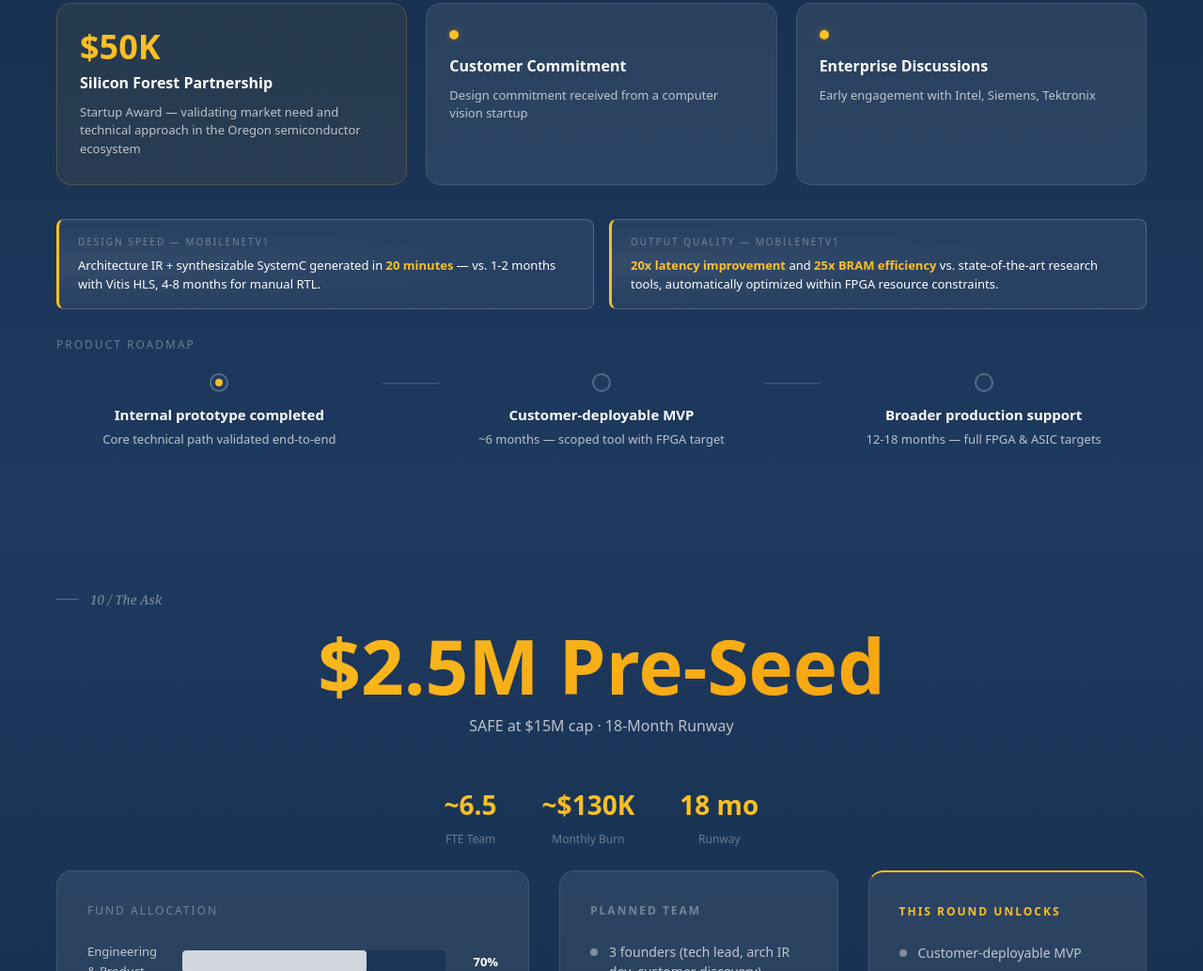
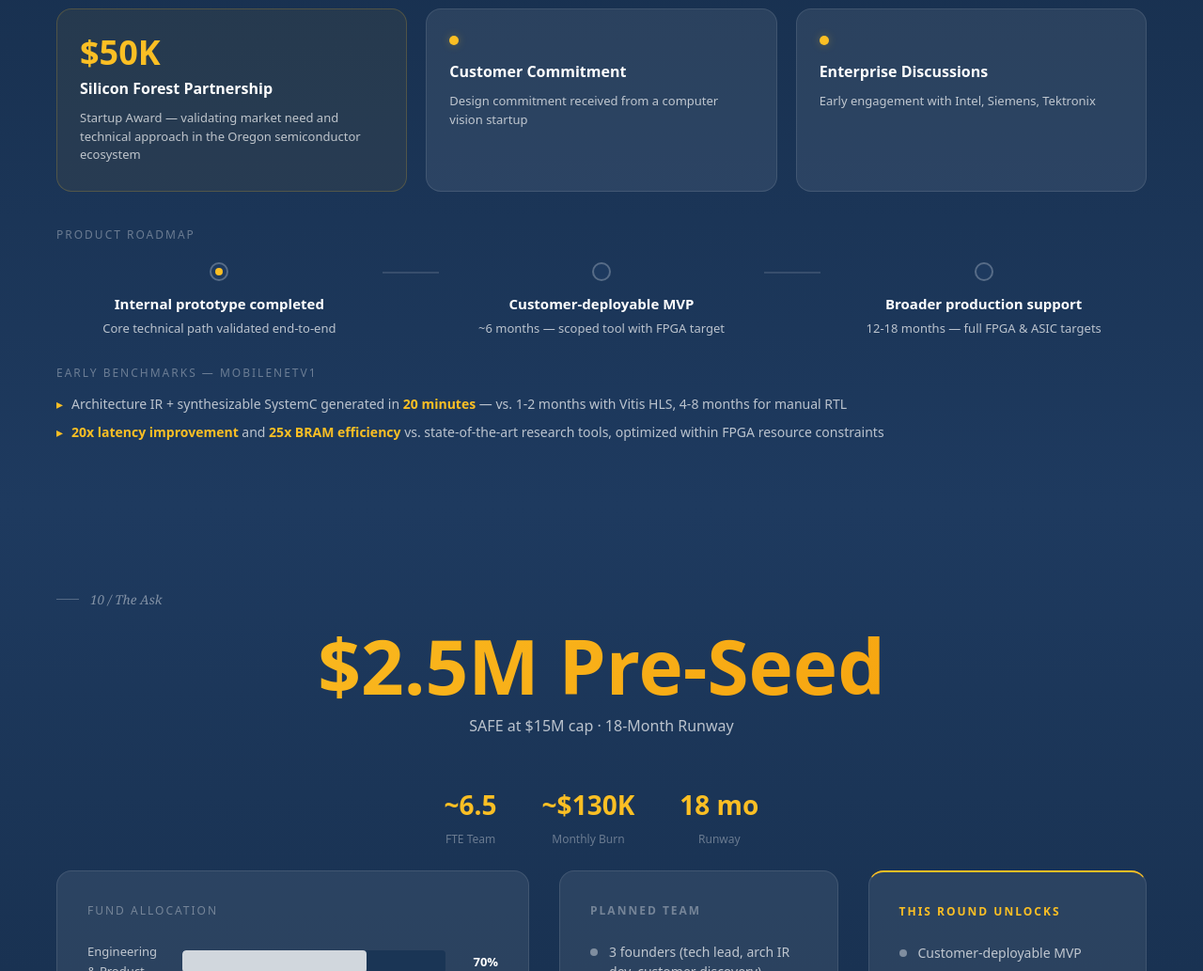
Before and after one commit to Cal-culator/snapsi-deck, a plain HTML site: page index.html in a window 1280 px wide. Shown: the part 7461-8494 px from the top of the page at 94% size. Drawn offline with Linux system fonts and the light colour scheme; a script that the page names is missing; a web font is replaced by a local one.

Commit message:
Move benchmarks to bullet points under Product Roadmap
Co-Authored-By: Claude Opus 4.6 (1M context) <noreply@anthropic.com>

```diff
--- a/index.html
+++ b/index.html
@@ -2418,17 +2418,6 @@ body {
         <div class="signal-desc">Early engagement with Intel, Siemens, Tektronix</div>
       </div>
     </div>
-    <!-- Benchmarks -->
-    <div class="reveal reveal-delay-2" style="display:grid;grid-template-columns:1fr 1fr;gap:16px;margin-bottom:28px;">
-      <div class="callout" style="font-size:13px;padding:16px 20px;border-left:3px solid #fbbf24;">
-        <div style="font-family:var(--font-mono);font-size:10px;letter-spacing:2px;text-transform:uppercase;color:var(--text-muted);margin-bottom:8px;">Design Speed — MobileNetV1</div>
-        Architecture IR + synthesizable SystemC generated in <strong style="color:#fbbf24">20 minutes</strong> — vs. 1-2 months with Vitis HLS, 4-8 months for manual RTL.
-      </div>
-      <div class="callout" style="font-size:13px;padding:16px 20px;border-left:3px solid #fbbf24;">
-        <div style="font-family:var(--font-mono);font-size:10px;letter-spacing:2px;text-transform:uppercase;color:var(--text-muted);margin-bottom:8px;">Output Quality — MobileNetV1</div>
-        <strong style="color:#fbbf24">20x latency improvement</strong> and <strong style="color:#fbbf24">25x BRAM efficiency</strong> vs. state-of-the-art research tools, automatically optimized within FPGA resource constraints.
-      </div>
-    </div>
     <!-- Horizontal Roadmap -->
     <div class="reveal reveal-delay-2">
       <div style="font-family:var(--font-mono);font-size:12px;letter-spacing:2px;text-transform:uppercase;color:var(--text-muted);margin-bottom:20px;">Product Roadmap</div>
@@ -2451,6 +2440,14 @@ body {
           <p>12-18 months — full FPGA & ASIC targets</p>
         </div>
       </div>
+    </div>
+    <!-- Benchmarks -->
+    <div class="reveal reveal-delay-3" style="margin-top:28px;">
+      <div style="font-family:var(--font-mono);font-size:12px;letter-spacing:2px;text-transform:uppercase;color:var(--text-muted);margin-bottom:12px;">Early Benchmarks — MobileNetV1</div>
+      <ul style="list-style:none;display:flex;flex-direction:column;gap:8px;">
+        <li style="font-size:14px;color:var(--text-secondary);padding-left:16px;position:relative;"><span style="position:absolute;left:0;color:#fbbf24;">&#9656;</span> Architecture IR + synthesizable SystemC generated in <strong style="color:#fbbf24">20 minutes</strong> — vs. 1-2 months with Vitis HLS, 4-8 months for manual RTL</li>
+        <li style="font-size:14px;color:var(--text-secondary);padding-left:16px;position:relative;"><span style="position:absolute;left:0;color:#fbbf24;">&#9656;</span> <strong style="color:#fbbf24">20x latency improvement</strong> and <strong style="color:#fbbf24">25x BRAM efficiency</strong> vs. state-of-the-art research tools, optimized within FPGA resource constraints</li>
+      </ul>
     </div>
   </div>
 </section>
```
